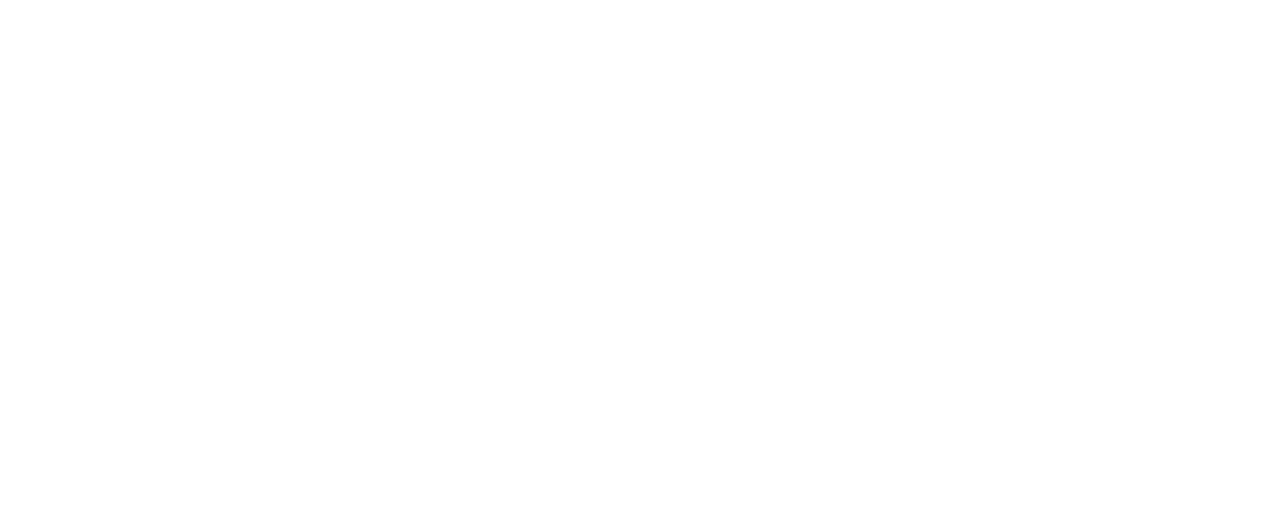
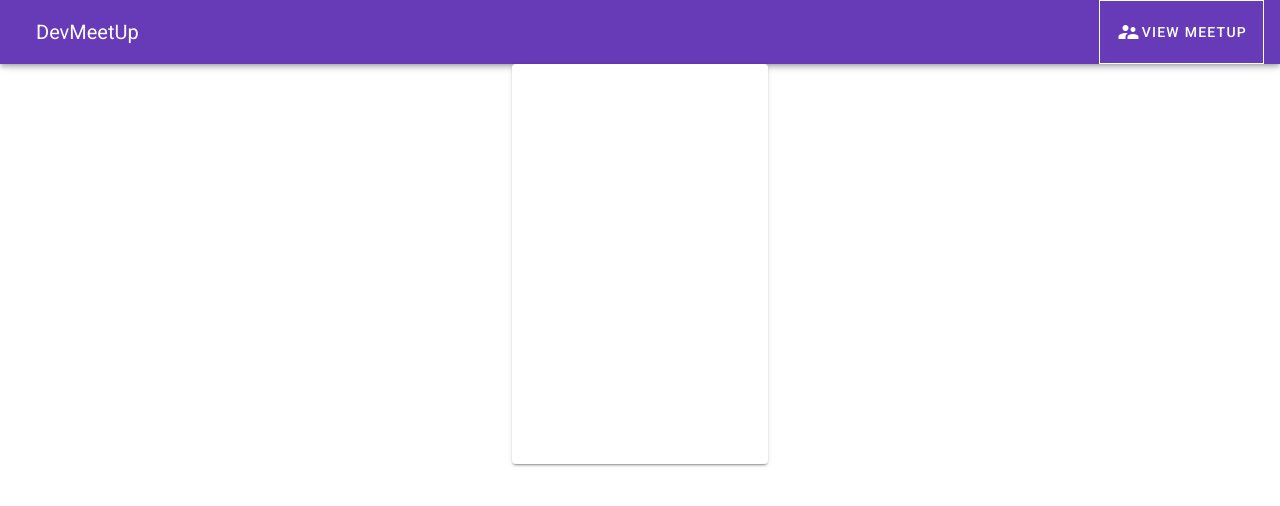
Before and after one commit to coderj001/vue-meetup, a Vue app: page / in a window 1280 px wide. Shown: the top 506 px of the page. Built offline with nearby package versions, Linux system fonts and the light colour scheme.

Commit message:
Navbar styled and responsive

```diff
--- a/src/components/Navbar.vue
+++ b/src/components/Navbar.vue
@@ -1,11 +1,38 @@
 <template>
-<div></div>
+    <div>
+        <v-app-bar color="deep-purple" dark>
+            <v-app-bar-nav-icon @click.stop="sideNav = !sideNav" class="hidden-sm-and-up"></v-app-bar-nav-icon>
+            <v-toolbar-title>DevMeetUp</v-toolbar-title>
+            <v-spacer></v-spacer>
+            <v-toolbar-items class="hidden-xs-only">
+                <v-btn outlined>
+                    <v-icon>mdi-account-supervisor</v-icon>
+                    VIEW MEETUP
+                </v-btn>
+            </v-toolbar-items>
+        </v-app-bar>
+        <v-card class="mx-auto" height="400" width="256">
+            <v-navigation-drawer v-model="sideNav">
+                <v-list>
+                    <v-list-item>
+                        <v-list-item-action>
+                            <v-icon>mdi-account-supervisor</v-icon>
+                        </v-list-item-action>
+                        <v-list-item-content>View Meetup</v-list-item-content>
+                    </v-list-item>
+                </v-list>
+            </v-navigation-drawer>
+        </v-card>
+    </div>
 </template>
 
 <script>
-  export default {
-    name: 'Navbar',
-
-    data: () => ({}),
-  }
+export default {
+    name: "Navbar",
+    data() {
+        return {
+            sideNav: false,
+        };
+    },
+};
 </script>
```
